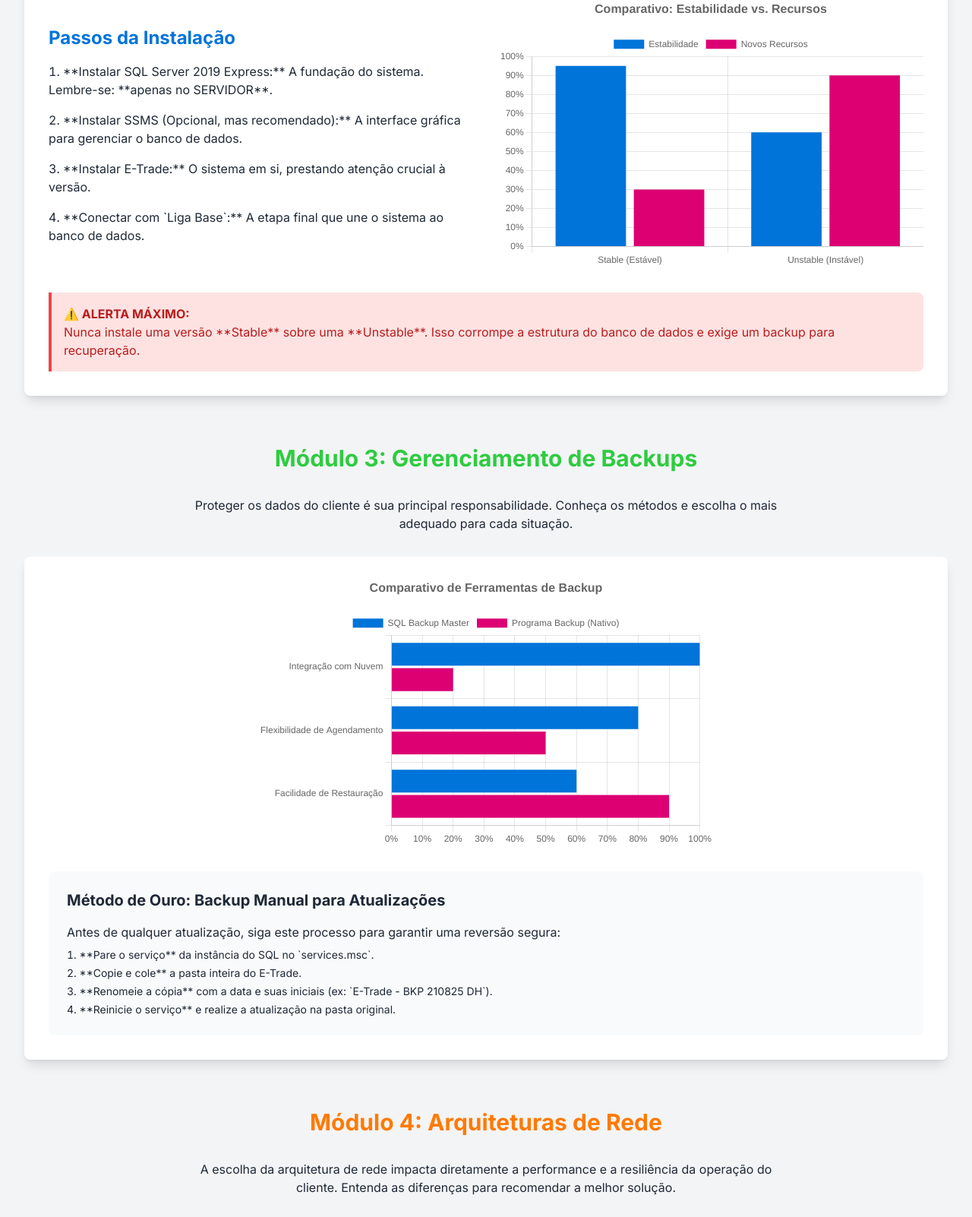
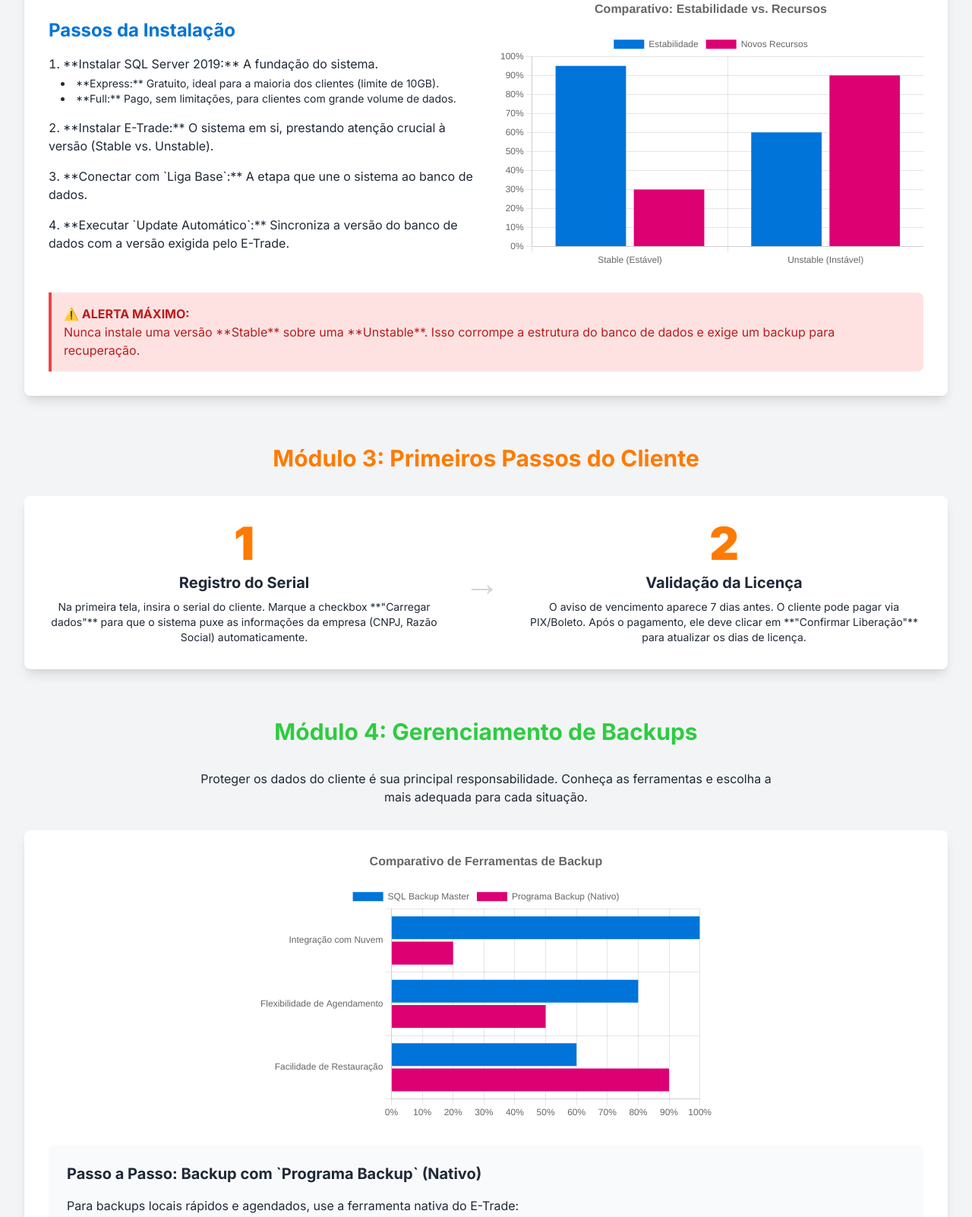
Before and after one commit to Ra11yd/Etrade, a plain HTML site: page index.html in a window 1280 px wide. Shown: the part 725-2327 px from the top of the page at 76% size. Drawn offline with nearby package versions, Linux system fonts and the light colour scheme.

Commit message:
index.html

```diff
--- a/index.html
+++ b/index.html
@@ -69,10 +69,16 @@
                         <div>
                             <h3 class="text-2xl font-bold mb-4 text-[#0074D9]">Passos da Instalação</h3>
                             <ol class="list-decimal list-inside space-y-4">
-                                <li>**Instalar SQL Server 2019 Express:** A fundação do sistema. Lembre-se: **apenas no SERVIDOR**.</li>
-                                <li>**Instalar SSMS (Opcional, mas recomendado):** A interface gráfica para gerenciar o banco de dados.</li>
-                                <li>**Instalar E-Trade:** O sistema em si, prestando atenção crucial à versão.</li>
-                                <li>**Conectar com `Liga Base`:** A etapa final que une o sistema ao banco de dados.</li>
+                                <li>
+                                    **Instalar SQL Server 2019:** A fundação do sistema.
+                                    <ul class="list-disc list-inside ml-4 text-sm mt-1">
+                                        <li>**Express:** Gratuito, ideal para a maioria dos clientes (limite de 10GB).</li>
+                                        <li>**Full:** Pago, sem limitações, para clientes com grande volume de dados.</li>
+                                    </ul>
+                                </li>
+                                <li>**Instalar E-Trade:** O sistema em si, prestando atenção crucial à versão (Stable vs. Unstable).</li>
+                                <li>**Conectar com `Liga Base`:** A etapa que une o sistema ao banco de dados.</li>
+                                <li>**Executar `Update Automático`:** Sincroniza a versão do banco de dados com a versão exigida pelo E-Trade.</li>
                             </ol>
                         </div>
                         <div class="chart-container">
@@ -86,28 +92,46 @@
                 </div>
             </section>
 
+            <section id="primeiros-passos">
+                <h2 class="text-3xl font-bold text-center mb-8 text-[#FF7A00]">Módulo 3: Primeiros Passos do Cliente</h2>
+                <div class="bg-white p-8 rounded-lg shadow-lg flex flex-col md:flex-row items-center gap-8">
+                    <div class="text-center">
+                        <div class="text-6xl font-black text-[#FF7A00]">1</div>
+                        <h3 class="text-xl font-bold mt-2">Registro do Serial</h3>
+                        <p class="mt-2 text-sm">Na primeira tela, insira o serial do cliente. Marque a checkbox **"Carregar dados"** para que o sistema puxe as informações da empresa (CNPJ, Razão Social) automaticamente.</p>
+                    </div>
+                    <div class="text-5xl font-bold text-gray-300 hidden md:block">→</div>
+                    <div class="text-center">
+                         <div class="text-6xl font-black text-[#FF7A00]">2</div>
+                        <h3 class="text-xl font-bold mt-2">Validação da Licença</h3>
+                        <p class="mt-2 text-sm">O aviso de vencimento aparece 7 dias antes. O cliente pode pagar via PIX/Boleto. Após o pagamento, ele deve clicar em **"Confirmar Liberação"** para atualizar os dias de licença.</p>
+                    </div>
+                </div>
+            </section>
+
             <section id="backups">
-                <h2 class="text-3xl font-bold text-center mb-8 text-[#2ECC40]">Módulo 3: Gerenciamento de Backups</h2>
-                <p class="text-center max-w-3xl mx-auto mb-8">Proteger os dados do cliente é sua principal responsabilidade. Conheça os métodos e escolha o mais adequado para cada situação.</p>
+                <h2 class="text-3xl font-bold text-center mb-8 text-[#2ECC40]">Módulo 4: Gerenciamento de Backups</h2>
+                <p class="text-center max-w-3xl mx-auto mb-8">Proteger os dados do cliente é sua principal responsabilidade. Conheça as ferramentas e escolha a mais adequada para cada situação.</p>
                 <div class="bg-white rounded-lg shadow-lg p-8">
                     <div class="chart-container">
                          <canvas id="backupChart"></canvas>
                     </div>
                     <div class="mt-8 p-6 bg-gray-50 rounded-lg">
-                        <h3 class="text-xl font-bold mb-4">Método de Ouro: Backup Manual para Atualizações</h3>
-                        <p>Antes de qualquer atualização, siga este processo para garantir uma reversão segura:</p>
+                        <h3 class="text-xl font-bold mb-4">Passo a Passo: Backup com `Programa Backup` (Nativo)</h3>
+                        <p>Para backups locais rápidos e agendados, use a ferramenta nativa do E-Trade:</p>
                         <ol class="list-decimal list-inside mt-2 space-y-1 text-sm">
-                            <li>**Pare o serviço** da instância do SQL no `services.msc`.</li>
-                            <li>**Copie e cole** a pasta inteira do E-Trade.</li>
-                            <li>**Renomeie a cópia** com a data e suas iniciais (ex: `E-Trade - BKP 210825 DH`).</li>
-                            <li>**Reinicie o serviço** e realize a atualização na pasta original.</li>
+                            <li>Abra o `Programa Backup.exe` na pasta do E-Trade.</li>
+                            <li>Na aba **"Gerar"**, clique em "..." para escolher o local onde o backup será salvo.</li>
+                            <li>Marque a opção **"Compactar"** para economizar espaço.</li>
+                            <li>Clique em **"Gerar Backup"** para criar um backup instantâneo.</li>
+                            <li>Para agendar, vá na aba **"Configuração"**, defina o horário e os dias, e adicione um atalho do programa na pasta de inicialização do Windows (`shell:startup`).</li>
                         </ol>
                     </div>
                 </div>
             </section>
 
             <section id="redes">
-                <h2 class="text-3xl font-bold text-center mb-8 text-[#FF7A00]">Módulo 4: Arquiteturas de Rede</h2>
+                <h2 class="text-3xl font-bold text-center mb-8 text-[#FF7A00]">Módulo 5: Arquiteturas de Rede</h2>
                 <p class="text-center max-w-3xl mx-auto mb-8">A escolha da arquitetura de rede impacta diretamente a performance e a resiliência da operação do cliente. Entenda as diferenças para recomendar a melhor solução.</p>
                  <div class="bg-white rounded-lg shadow-lg p-8">
                     <div class="grid grid-cols-1 md:grid-cols-2 gap-12 items-center">
@@ -128,23 +152,6 @@
                 </div>
             </section>
 
-            <section id="primeiros-passos">
-                <h2 class="text-3xl font-bold text-center mb-8 text-[#FF7A00]">Módulo 5: Primeiros Passos do Cliente</h2>
-                <div class="bg-white p-8 rounded-lg shadow-lg flex flex-col md:flex-row items-center gap-8">
-                    <div class="text-center">
-                        <div class="text-6xl font-black text-[#FF7A00]">1</div>
-                        <h3 class="text-xl font-bold mt-2">Registro do Serial</h3>
-                        <p class="mt-2 text-sm">Na primeira tela, insira o serial do cliente. Marque a checkbox **"Carregar dados"** para que o sistema puxe as informações da empresa (CNPJ, Razão Social) automaticamente.</p>
-                    </div>
-                    <div class="text-5xl font-bold text-gray-300 hidden md:block">→</div>
-                    <div class="text-center">
-                         <div class="text-6xl font-black text-[#FF7A00]">2</div>
-                        <h3 class="text-xl font-bold mt-2">Validação da Licença</h3>
-                        <p class="mt-2 text-sm">O aviso de vencimento aparece 7 dias antes. O cliente pode pagar via PIX/Boleto. Após o pagamento, ele deve clicar em **"Confirmar Liberação"** para atualizar os dias de licença.</p>
-                    </div>
-                </div>
-            </section>
-
              <section id="guias-praticos">
                 <h2 class="text-3xl font-bold text-center mb-8 text-[#003B73]">Módulo 6: Guias de Configuração Prática</h2>
                 <div class="grid grid-cols-1 md:grid-cols-2 gap-8">
@@ -154,7 +161,7 @@
                             <div>
                                 <h4 class="font-bold">1. No Servidor:</h4>
                                 <ul class="list-disc list-inside text-sm">
-                                    <li>Abra o Firewall do Windows e crie uma **Regra de Entrada** para uma porta **TCP** (ex: 1433).</li>
+                                    <li>Abra o Firewall do Windows e crie uma **Regra de Entrada** para uma porta **TCP** (ex: 1434).</li>
                                     <li>No SQL Config Manager, **habilite o protocolo TCP/IP** e configure a mesma porta.</li>
                                     <li>**Reinicie o serviço** da instância SQL.</li>
                                 </ul>
@@ -162,7 +169,7 @@
                             <div>
                                 <h4 class="font-bold">2. Na Estação Cliente:</h4>
                                 <ul class="list-disc list-inside text-sm">
-                                    <li>No arquivo `ARQ-ID`, altere o `DataSource` para: `IP_DO_SERVIDOR,PORTA`.</li>
+                                    <li>No arquivo `ArqD`, altere o `DataSource` para: '\\IP_DO_SERVIDOR\INSTÂNCIA,PORTA'.</li>
                                     <li>Use o comando `ping` no CMD para testar a comunicação.</li>
                                 </ul>
                             </div>
@@ -191,6 +198,19 @@
                                     <li>Volte ao servidor, em `Configurações > Filial > Bridge`, e **autorize a nova estação**.</li>
                                 </ul>
                             </div>
+                        </div>
+                    </div>
+                </div>
+                <div class="mt-8 bg-white p-8 rounded-lg shadow-lg">
+                    <h3 class="text-2xl font-bold text-center text-[#003B73] mb-4">Entendendo os Arquivos de Conexão</h3>
+                    <div class="grid grid-cols-1 md:grid-cols-2 gap-8 text-center">
+                        <div class="bg-blue-50 p-4 rounded-lg">
+                            <h4 class="font-bold text-lg">`ArqD`</h4>
+                            <p class="text-sm mt-2">É o "mapa" da **Estação Cliente**. Ele aponta para o endereço de IP do servidor. <br>Ex: `DataSource: \\192.168.0.150\sql2014,1434`</p>
+                        </div>
+                        <div class="bg-green-50 p-4 rounded-lg">
+                            <h4 class="font-bold text-lg">`ArqD.servidor`</h4>
+                            <p class="text-sm mt-2">É o "mapa" do **Servidor**. Ele aponta para si mesmo, usando `localhost`. <br>Ex: `DataSource: localhost\sql2014`</p>
                         </div>
                     </div>
                 </div>
```
